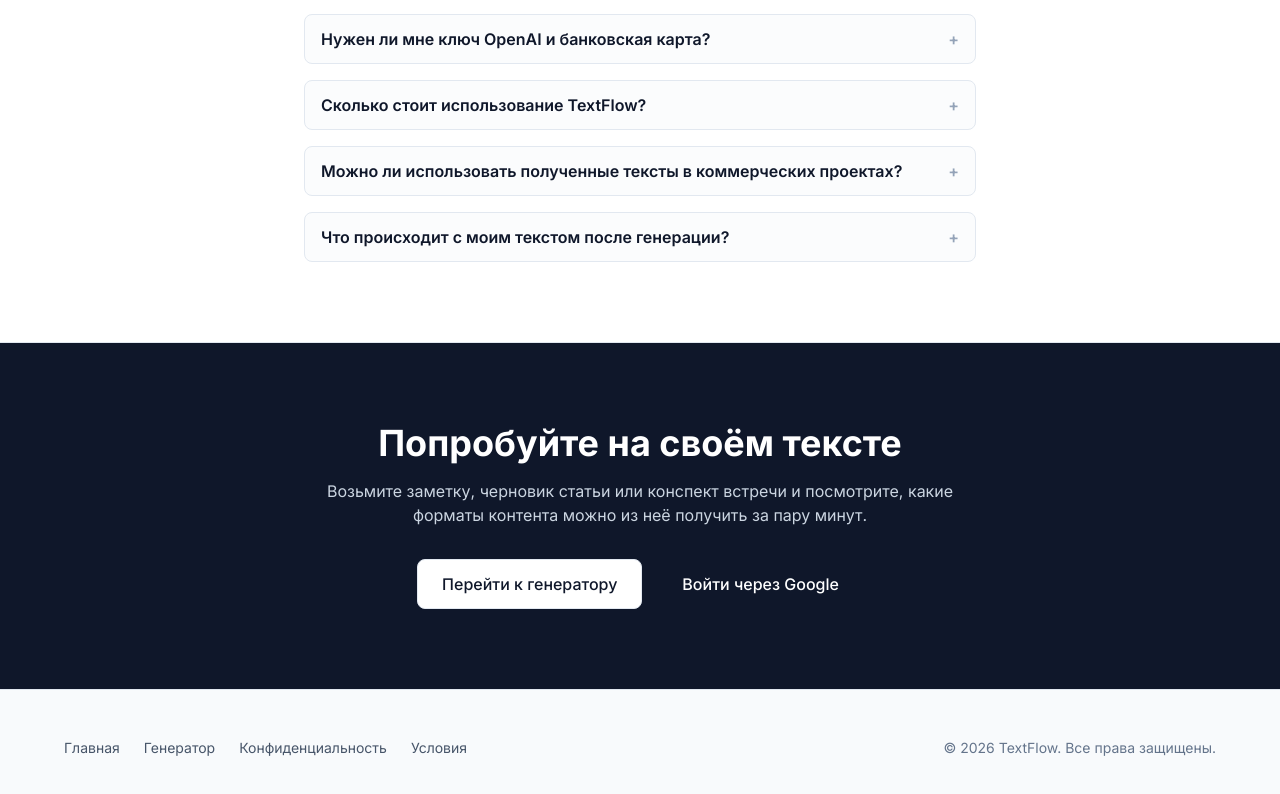
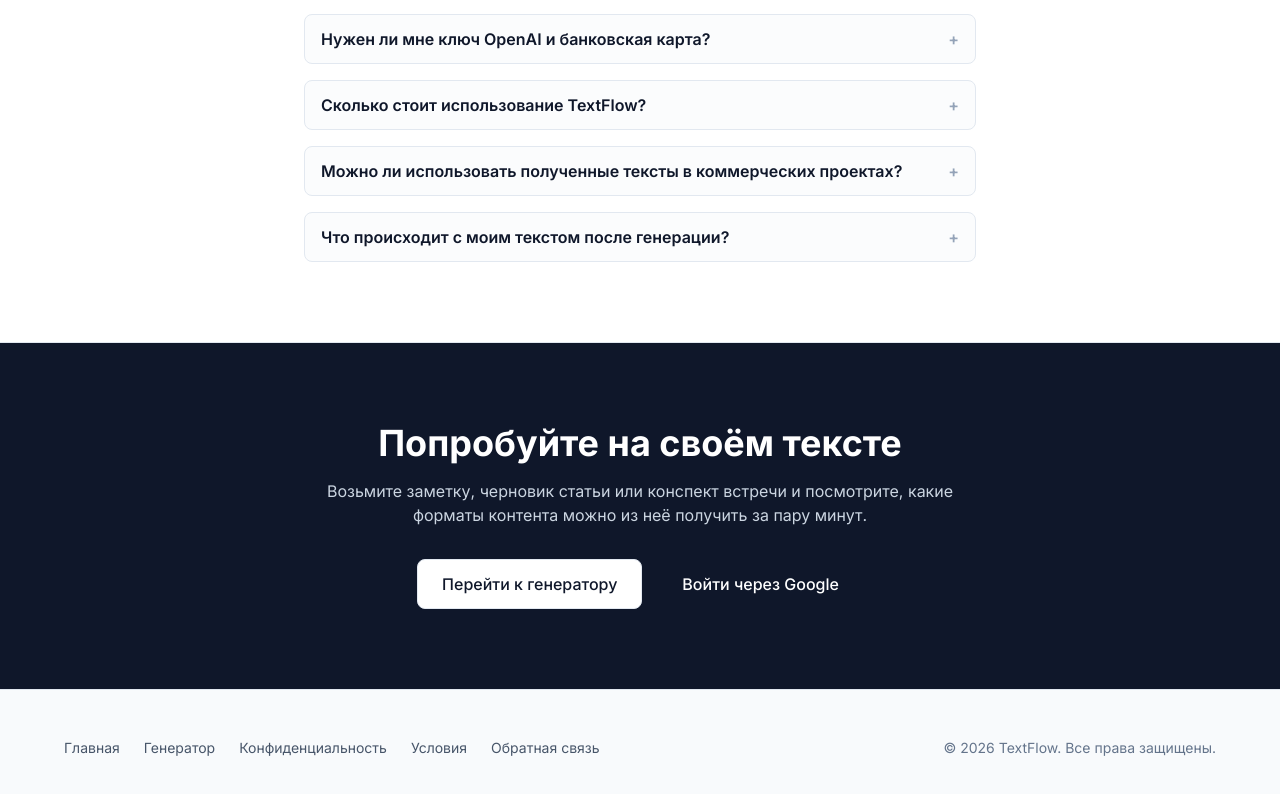
Before and after one commit to andreyky85-dot/sturdy-palm-tree, a Next.js app: page / in a window 1280 px wide. Shown: the part 2981-3775 px from the top of the page. Built offline with nearby package versions, Linux system fonts and the light colour scheme; no server answers.

Commit message:
Update feedback email

```diff
--- a/components/Footer.tsx
+++ b/components/Footer.tsx
@@ -18,6 +18,9 @@
             <Link href="/terms" className="hover:text-slate-900">
               Условия
             </Link>
+            <Link href="mailto:andreyky85@gmail.com" className="hover:text-slate-900">
+              Обратная связь
+            </Link>
           </div>
           <p className="text-sm text-slate-500">
             © {new Date().getFullYear()} TextFlow. Все права защищены.
```
